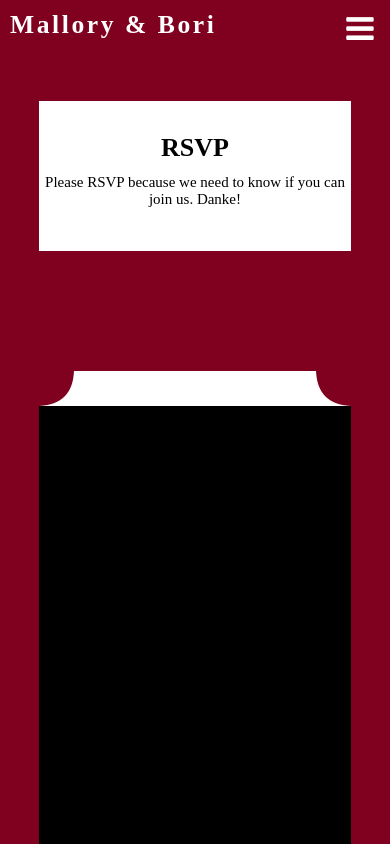
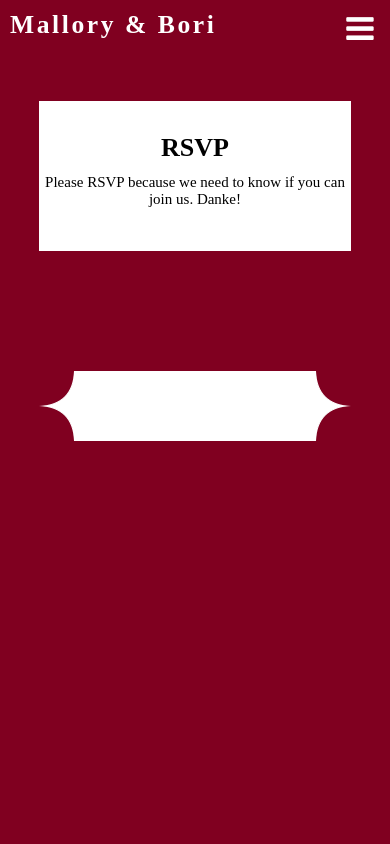
Before and after one commit to borikanes/wedding-ui, a React (Create React App) app: page /rsvp in a window 390 px wide. Shown: the top 844 px of the page. Built offline with nearby package versions, Linux system fonts and the light colour scheme; a web font is replaced by a local one.

Commit message:
removed straggling height in smaller screen

```diff
--- a/src/MidSection.css
+++ b/src/MidSection.css
@@ -87,6 +87,5 @@
 
     .MidSection-inner-div {
         margin-bottom: 35px;
-        height: 960px;
     }
 }
```
